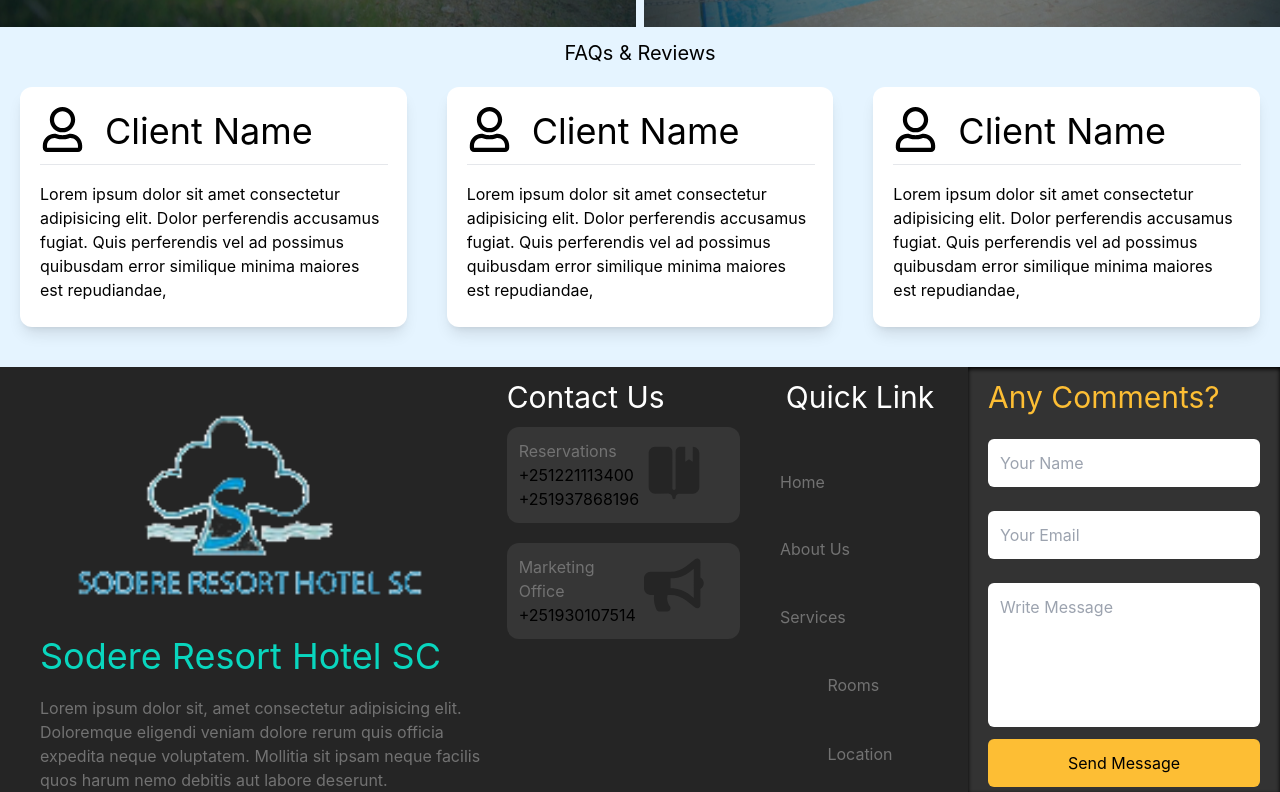
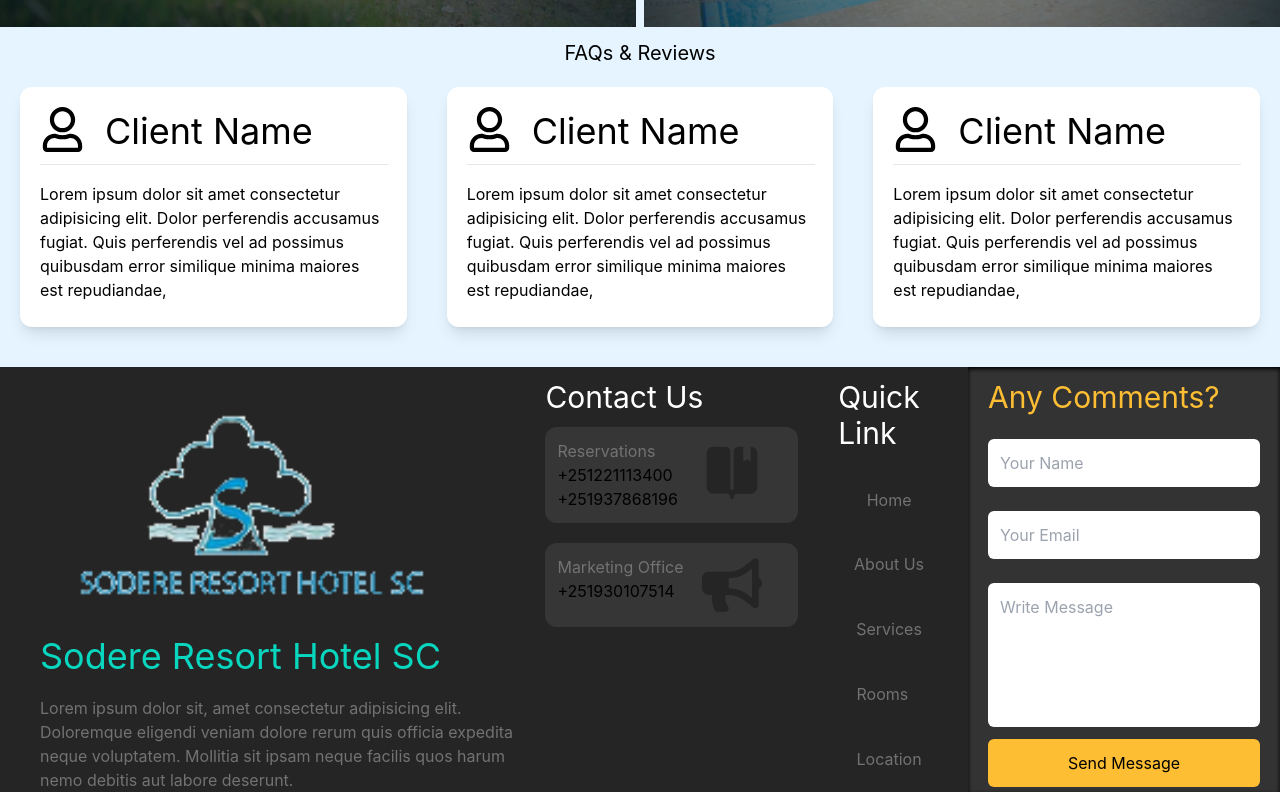
Before and after one commit to DagimN/Sodere-Website, a React (Create React App) app: page / in a window 1280 px wide. Shown: the part 3019-3811 px from the top of the page. Built offline with nearby package versions, Linux system fonts and the light colour scheme; no server answers.

Commit message:
Minor change

```diff
--- a/src/components/Footer.component.tsx
+++ b/src/components/Footer.component.tsx
@@ -86,12 +86,12 @@ const Footer = () => {
 
       <article className="grid justify-items-center lg:w-[250px] mr-7">
         <h1 className="text-3xl text-white my-3 Lg:h-[0px]">Quick Link</h1>
-        <div className="grid lg:ml-0 lg:gap-0 justify-center">
-          <div className="lg:grid lg:gap-0 flex justify-center gap-[17%]">
+        <div className="grid lg:ml-0 lg:gap-0 justify-items-center">
+          <div className="lg:grid lg:gap-0 flex justify-items-center gap-[17%]">
             <a href="/" className="text-[#727272] my-5">
               Home
             </a>
-            <a href="/" className="text-[#727272] my-5 w-40">
+            <a href="/" className="text-[#727272] my-5 w-40 lg:w-full">
               About Us
             </a>
             <a href="/" className="text-[#727272] my-5">
```
